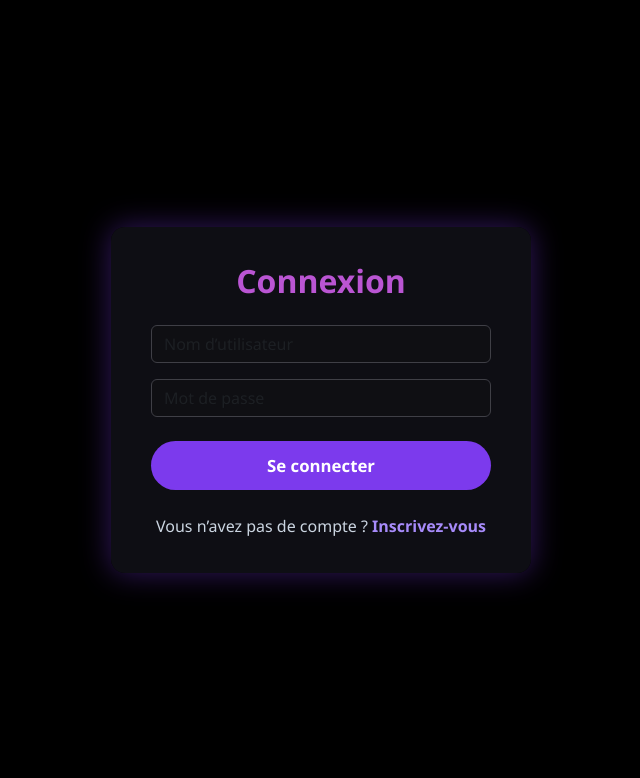
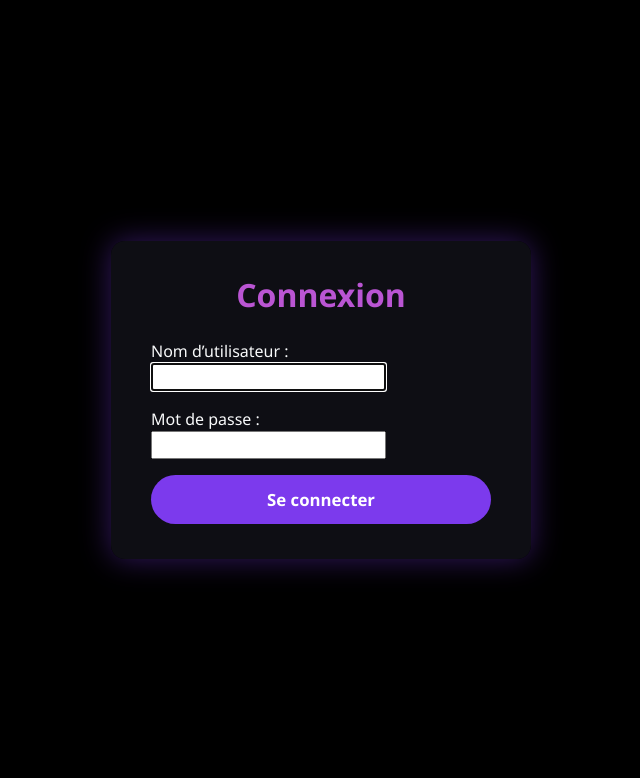
Before and after one commit to SyphaxMEDJBER/Mem2gether, a Django app: page /auth/signin/ in a window 1280 px wide. Shown: the part 105-883 px from the top of the page, without its empty margins (319-959 px from the left). Run offline with Django 4.2, Linux system fonts and the light colour scheme.

Commit message:
bug authentification reglé

```diff
--- a/authentification/views.py
+++ b/authentification/views.py
@@ -2,18 +2,18 @@ from django.shortcuts import render, redirect
 from django.contrib.auth import authenticate, login, logout
 from django.contrib.auth.decorators import login_required
 from django.contrib.auth.forms import AuthenticationForm
+from django.contrib import messages
 
 from .forms import SignUpForm
 
 
 def signup_view(request):
-    """Inscription d'un nouvel utilisateur."""
     if request.method == "POST":
         form = SignUpForm(request.POST)
         if form.is_valid():
-            user = form.save()          # crée l'utilisateur
-            login(request, user)        # connecte directement après inscription
-            return redirect("home")     # renvoie vers la page d'accueil
+            user = form.save()
+            login(request, user)
+            return redirect("home")
     else:
         form = SignUpForm()
 
@@ -21,13 +21,16 @@ def signup_view(request):
 
 
 def signin_view(request):
-    """Connexion d'un utilisateur existant."""
     if request.method == "POST":
         form = AuthenticationForm(request, data=request.POST)
+
         if form.is_valid():
-            user = form.get_user()
-            login(request, user)
+            login(request, form.get_user())
             return redirect("home")
+
+        else:
+            messages.error(request, "Nom d'utilisateur ou mot de passe incorrect.")
+
     else:
         form = AuthenticationForm()
 
@@ -35,12 +38,10 @@ def signin_view(request):
 
 
 def logout_view(request):
-    """Déconnexion de l'utilisateur."""
     logout(request)
     return redirect("home")
 
 
 @login_required
 def profil_view(request):
-    """Page de profil simple (affiche les infos de l'utilisateur connecté)."""
     return render(request, "authentification/profil.html")
--- a/templates/authentification/signin.html
+++ b/templates/authentification/signin.html
@@ -9,72 +9,22 @@
         <h2 class="signin-title fw-bold mb-4">Connexion</h2>
 
         {% if messages %}
-            <div class="signin-messages mb-3">
-                {% for message in messages %}
-                    <p class="text-danger fw-semibold">{{ message }}</p>
-                {% endfor %}
-            </div>
+            {% for message in messages %}
+                <p class="text-danger">{{ message }}</p>
+            {% endfor %}
         {% endif %}
 
-        <form id="login-form" action="{% url 'signin' %}" method="post">
+        <form method="POST">
             {% csrf_token %}
 
-            <div class="mb-3">
-                <input type="text" name="username"
-                       class="form-control signin-input"
-                       placeholder="Nom d’utilisateur" required>
-            </div>
+            {{ form.as_p }}
 
-            <div class="mb-4">
-                <input type="password" name="password"
-                       class="form-control signin-input"
-                       placeholder="Mot de passe" required>
-            </div>
-
-            <button type="button" id="open-cgu"
-                class="signin-btn">
+            <button type="submit" class="signin-btn">
                 Se connecter
             </button>
         </form>
 
-        <p class="mt-4 mb-0 signin-register">
-            Vous n’avez pas de compte ?
-            <a href="/?show_signup=true">Inscrivez-vous</a>
-        </p>
-
     </div>
 </div>
 
-
-<!-- Popup CGU -->
-<div id="cgu-popup" class="cgu-overlay">
-  <div class="cgu-box">
-    <h4 class="fw-semibold mb-3">Conditions Générales d’Utilisation</h4>
-
-    <p class="cgu-text">
-      En utilisant cette plateforme, vous acceptez de respecter les CGU.<br>
-      Vos données sont confidentielles, et le respect est primordial.<br>
-      Cette plateforme est réservée à un usage personnel.
-    </p>
-
-    <div class="d-flex justify-content-between align-items-center mt-4">
-        <a href="{% url 'cgu' %}" target="_blank">En savoir +</a>
-        <button id="accept-cgu" class="btn btn-success px-4 py-2 rounded-pill fw-semibold">
-            J’accepte
-        </button>
-    </div>
-  </div>
-</div>
-
-
-<script>
-  document.getElementById("open-cgu").addEventListener("click", function () {
-    document.getElementById("cgu-popup").style.display = "flex";
-  });
-
-  document.getElementById("accept-cgu").addEventListener("click", function () {
-    document.getElementById("login-form").submit();
-  });
-</script>
-
 {% endblock %}
```
Also changed, not shown: templates/authentification/signup.html (+11 -31 lines).
